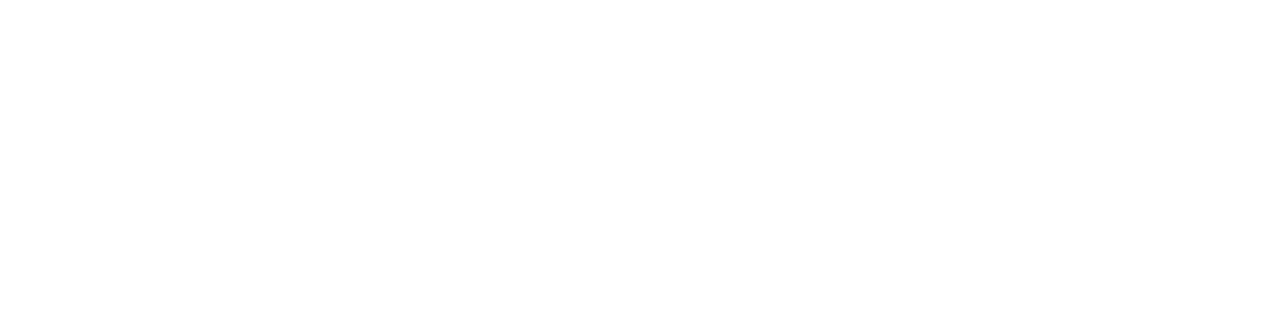
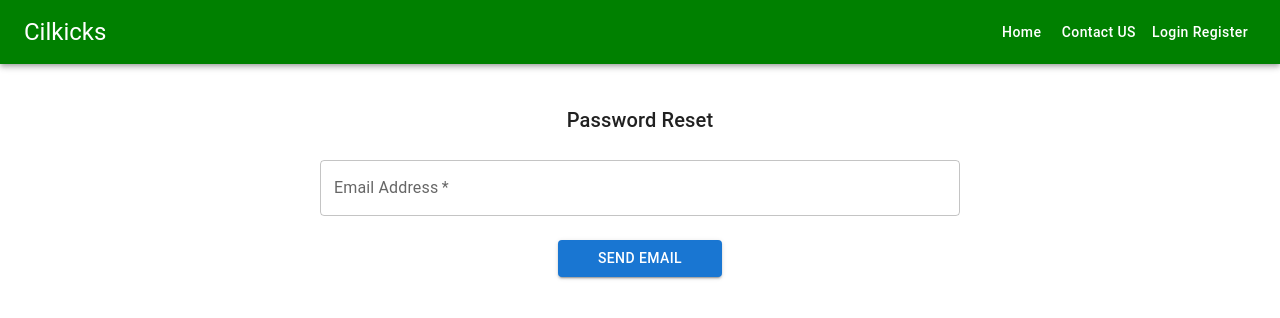
Before and after one commit to cecililu/loginfrontendinreact, a React (Create React App) app: page /forgotpassord in a window 1280 px wide. Before the commit this address had no page. Shown: the top 318 px of the page. Built offline with nearby package versions, Linux system fonts and the light colour scheme.

Commit message:
forgot passsword page

```diff
--- a/src/App.js
+++ b/src/App.js
@@ -4,6 +4,7 @@
 import { Home } from "./Components/pages/Home";
 import { Contact } from "./Components/pages/Contact";
 import { LoginRegister } from "./Components/pages/auth/LoginRegister";
+import { SendPasswordResetEmail } from "./Components/pages/auth/SendPasswordResetEmail";
 
 
 function App() {
@@ -15,6 +16,7 @@
                 <Route index element={<Home/>}/>
                 <Route  path='contact' element={<Contact/>}/>
                 <Route  path='login' element={<LoginRegister/>}/>
+                <Route  path='forgotpassord' element={<SendPasswordResetEmail/>}/>
             </Route>
           </Routes>
         </BrowserRouter>
--- a/src/Components/pages/auth/Login.js
+++ b/src/Components/pages/auth/Login.js
@@ -48,7 +48,7 @@
         <Button sx={{mt:2,mb:2,px:5}} type='submit' variant='contained'>Login</Button>
 
        </Box>
-       <NavLink to='/' >forgot pasword ?</NavLink>
+       <NavLink to='/forgotpassord' >forgot pasword ?</NavLink>
 
     </Box>
   )
--- a/src/Components/pages/auth/Registration.js
+++ b/src/Components/pages/auth/Registration.js
@@ -58,7 +58,7 @@
       <TextField margin='normal' required fullWidth id='name' name='name' label="Name"/>
       <TextField margin='normal'  required fullWidth id='password' name='password' label="Password" type='password'/>
       <TextField margin='normal'  required fullWidth id='password2' name='password2' label="Re-enter Password" type='password'/>
-       <FormControlLabel sx={{m:1}} label='I agree all the terms and conditions' control={<CheckBox value='agree' color='primary' name='tc' id='tc' />}></FormControlLabel>
+       <FormControlLabel sx={{my:1}} label='I agree all the terms and conditions' control={<CheckBox value='agree' color='primary' name='tc' id='tc' />}></FormControlLabel>
        {errorMsg.msg ? <Alert severity={errorMsg.status ?'error':'success'}>{errorMsg.msg}</Alert>:'' }
 
        <Box textAlign='center'>
--- /dev/null
+++ b/src/Components/pages/auth/SendPasswordResetEmail.js
@@ -0,0 +1,58 @@
+import { Box,Alert, Button, TextField, Typography, Grid } from '@mui/material'
+import React, { useState } from 'react'
+import { NavLink,useNavigate } from 'react-router-dom'
+
+export const SendPasswordResetEmail = () => { const [errorMsg, seterrorMsg] = useState({
+    status:null,
+    msg:'',
+    type:'',
+ })
+ const navigate=useNavigate()
+ const handleSubmit=(e)=>{
+    e.preventDefault()
+    const data=new FormData(e.currentTarget)
+    const data_pack={
+
+        email:data.get('email'),
+
+    }
+    console.log(data_pack)
+    if(data_pack.email ){
+        // console.log(data_pack)
+        document.getElementById('login-form').reset()
+        seterrorMsg({
+          status:false,
+          msg:'Email Sent',
+          type:'',
+       })
+
+    }else{
+         seterrorMsg({
+          status:true,
+          msg:'All fields are required',
+          type:'',
+       })
+
+    }
+
+}
+return (
+<Grid container justifyContent='center'>
+    <Grid item sm={6} xs={12}  textAlign='center'>
+        <Typography variant="h6" component="h2" sx={{mt:5}}>Password Reset</Typography>
+     <Box component='form' onSubmit={handleSubmit} noValidate sx={{ paddingTop:1}} id='login-form'>
+     <TextField margin='normal' required fullWidth id='email' name='email' label="Email Address"/>
+     {errorMsg.msg ? <Alert severity={errorMsg.status ?'error':'success'}>{errorMsg.msg}</Alert>:'' }
+
+     <Box textAlign='center'>
+
+    <Button sx={{mt:2,mb:2,px:5}} type='submit' variant='contained'>Send Email</Button>
+
+   </Box>
+
+
+</Box>
+    </Grid>
+</Grid>
+)
+}
```
